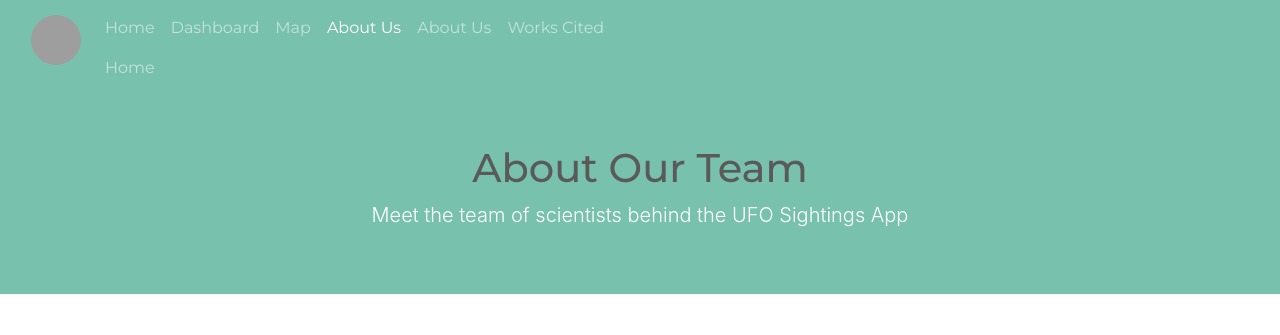
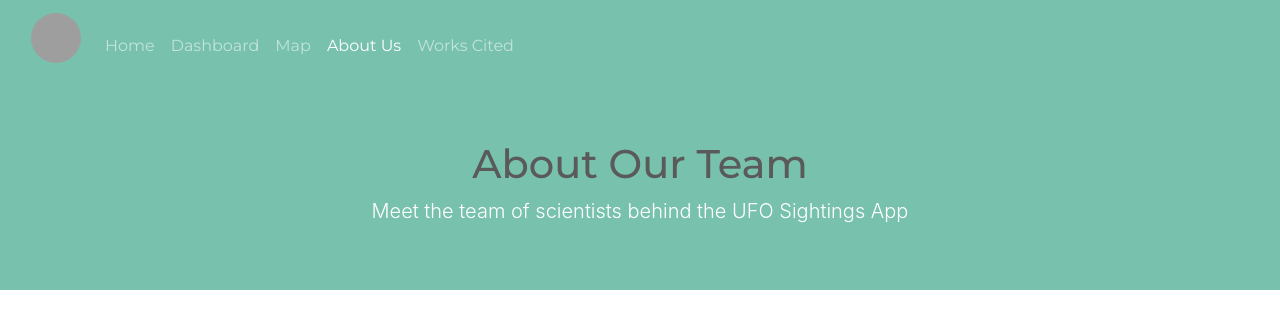
Before and after one commit to kerryoostdyk/Project3_Group2, a Flask app: page /about_us in a window 1280 px wide. Shown: the top 335 px of the page. Run offline with Flask 3, Linux system fonts and the light colour scheme; some libraries are stand-ins or nearby versions; grey boxes are pictures that could not be loaded.

Commit message:
submit final

```diff
--- a/App/templates/about_us.html
+++ b/App/templates/about_us.html
@@ -21,7 +21,7 @@
             <ul class="navbar-nav me-auto">
               <li class="nav-item">
                 <a class="nav-link " href="/">Home
-                <a class="nav-link" href="/">Home
+
                   <span class="visually-hidden">(current)</span>
                 </a>
               </li>
@@ -33,8 +33,6 @@
               </li>
               <li class="nav-item">
                 <a class="nav-link active" href="/about_us">About Us</a>
-              <li class="nav-item active">
-                <a class="nav-link" href="/about_us">About Us</a>
               </li>
               <li class="nav-item">
                 <a class="nav-link" href="/works_cited">Works Cited</a>
--- a/App/templates/dashboard.html
+++ b/App/templates/dashboard.html
@@ -36,7 +36,6 @@
             </a>
           </li>
           <li class="nav-item">
-            <a class="nav-link active" href="/dashboard">Dashboard</a>
             <a class="nav-link active" href="/dashboard">Dashboard</a>
           </li>
           <li class="nav-item">
--- a/App/templates/map.html
+++ b/App/templates/map.html
@@ -49,7 +49,6 @@
           <ul class="navbar-nav me-auto">
             <li class="nav-item">
               <a class="nav-link " href="/">Home</a>
-              <a class="nav-link" href="/">Home</a>
             </li>
             <li class="nav-item">
               <a class="nav-link" href="/dashboard">Dashboard</a>
@@ -76,7 +75,7 @@
             <div class="col-md-4 text-center">
               <label class="col-form-label mt-4" for="min-year">Min Year</label>
               <input class="form-control mb-3" id="min-year" name="min-year" type="number" value="1949" min="1949" style="width: 150px;margin-left: auto; margin-right: auto;">
-              <button type="button" class="btn btn-primary" id="filter-btn">Filter!</button>
+              <button type="button" class="btn btn-primary" id="filter-btn" style="background-color: #FF858D; color: white;"> Filter!</button>
           </div>
         </div>
         </div>
--- a/App/templates/works_cited.html
+++ b/App/templates/works_cited.html
@@ -21,7 +21,6 @@
         <ul class="navbar-nav me-auto">
           <li class="nav-item">
             <a class="nav-link " href="/">Home
-            <a class="nav-link" href="/">Home
               <span class="visually-hidden">(current)</span>
             </a>
           </li>
```
Also changed, not shown: 5 other files.
